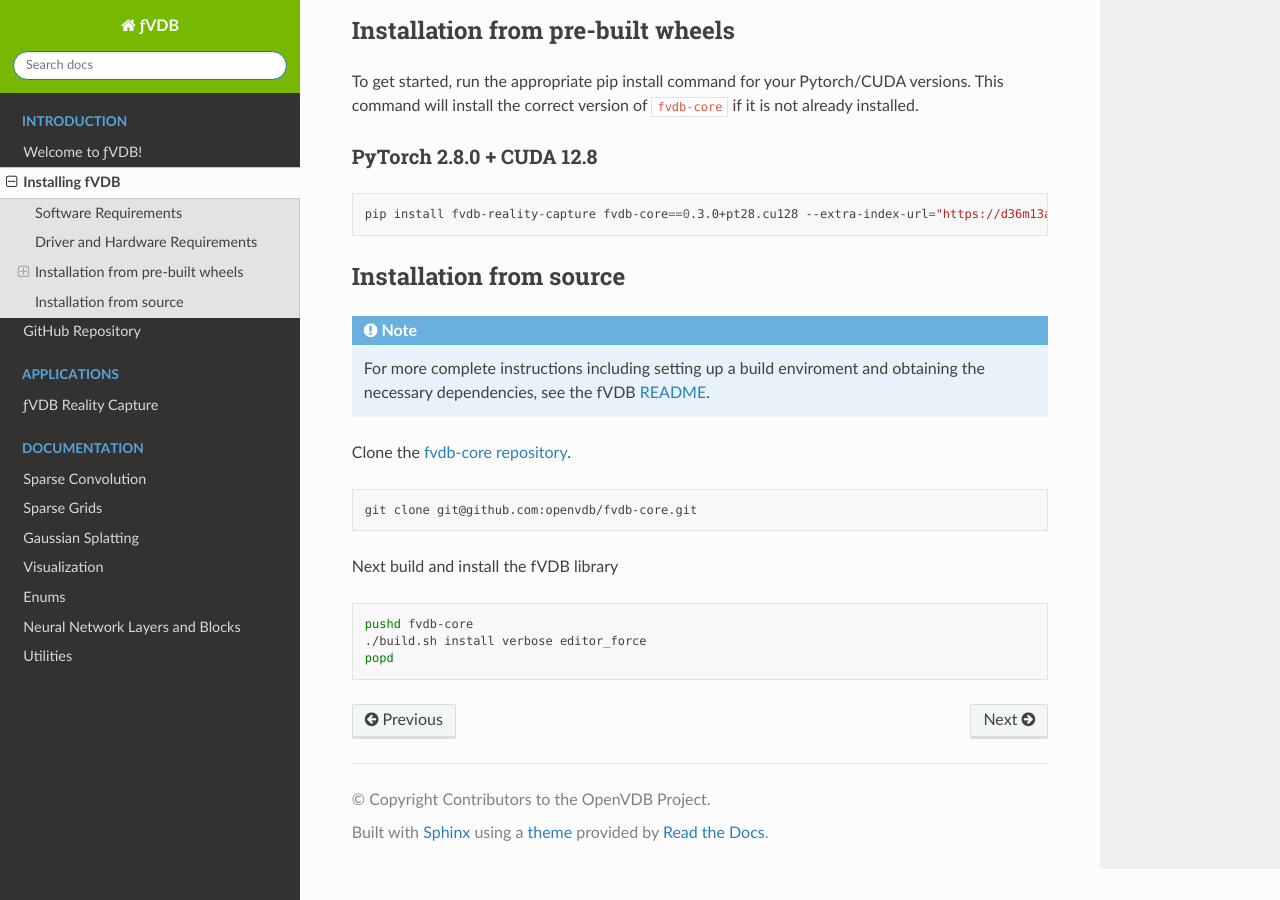
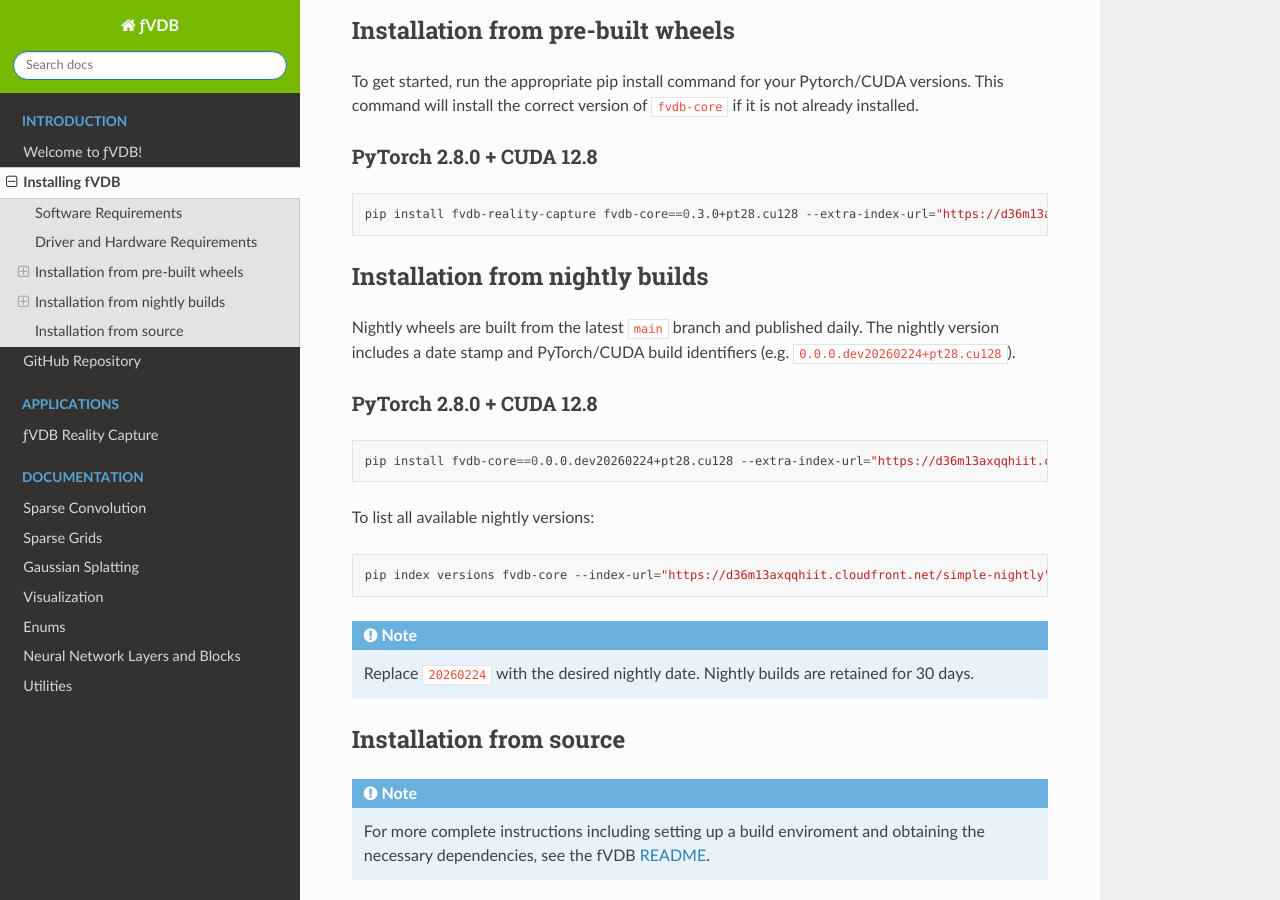
Before and after one commit to openvdb/fvdb-core, a Sphinx documentation site: the page built from docs/installation.rst, in a window 1280 px wide and 900 px high, scrolled down 632 px. Built offline with Sphinx 7.4.7 and the Read the Docs theme 3.1.0, drawn with Linux system fonts in a browser that asks for light colours; pages that are not in the unit, such as notebooks, are missing from menus.

Commit message:
Updated nightly build install docs (#481)
Signed-off-by: Jonathan Swartz <jonathan@jswartz.info>

```diff
--- a/docs/installation.rst
+++ b/docs/installation.rst
@@ -42,6 +42,31 @@
 
 
 
+Installation from nightly builds
+-------------------------------------
+
+Nightly wheels are built from the latest ``main`` branch and published daily.
+The nightly version includes a date stamp and PyTorch/CUDA build identifiers
+(e.g. ``0.0.0.dev20260224+pt28.cu128``).
+
+PyTorch 2.8.0 + CUDA 12.8
+~~~~~~~~~~~~~~~~~~~~~~~~~~~
+
+.. code-block:: bash
+
+    pip install fvdb-core==0.0.0.dev20260224+pt28.cu128 --extra-index-url="https://d36m13axqqhiit.cloudfront.net/simple-nightly" torch==2.8.0 --extra-index-url https://download.pytorch.org/whl/cu128
+
+To list all available nightly versions:
+
+.. code-block:: bash
+
+    pip index versions fvdb-core --index-url="https://d36m13axqqhiit.cloudfront.net/simple-nightly" --pre
+
+.. note::
+
+    Replace ``20260224`` with the desired nightly date. Nightly builds are retained for 30 days.
+
+
 Installation from source
 -----------------------------
 
```
Also changed, not shown: README.md (+0 -12 lines).
